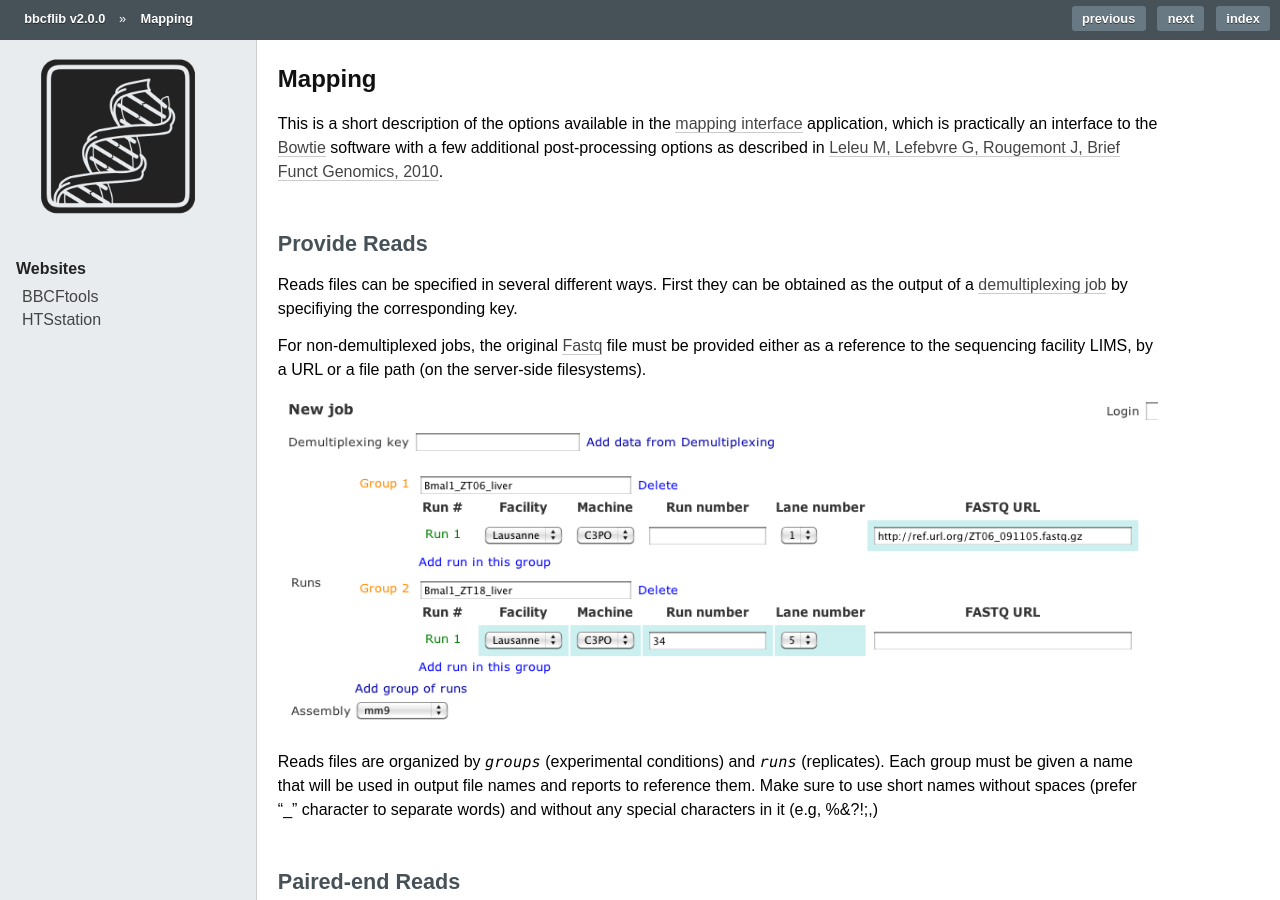
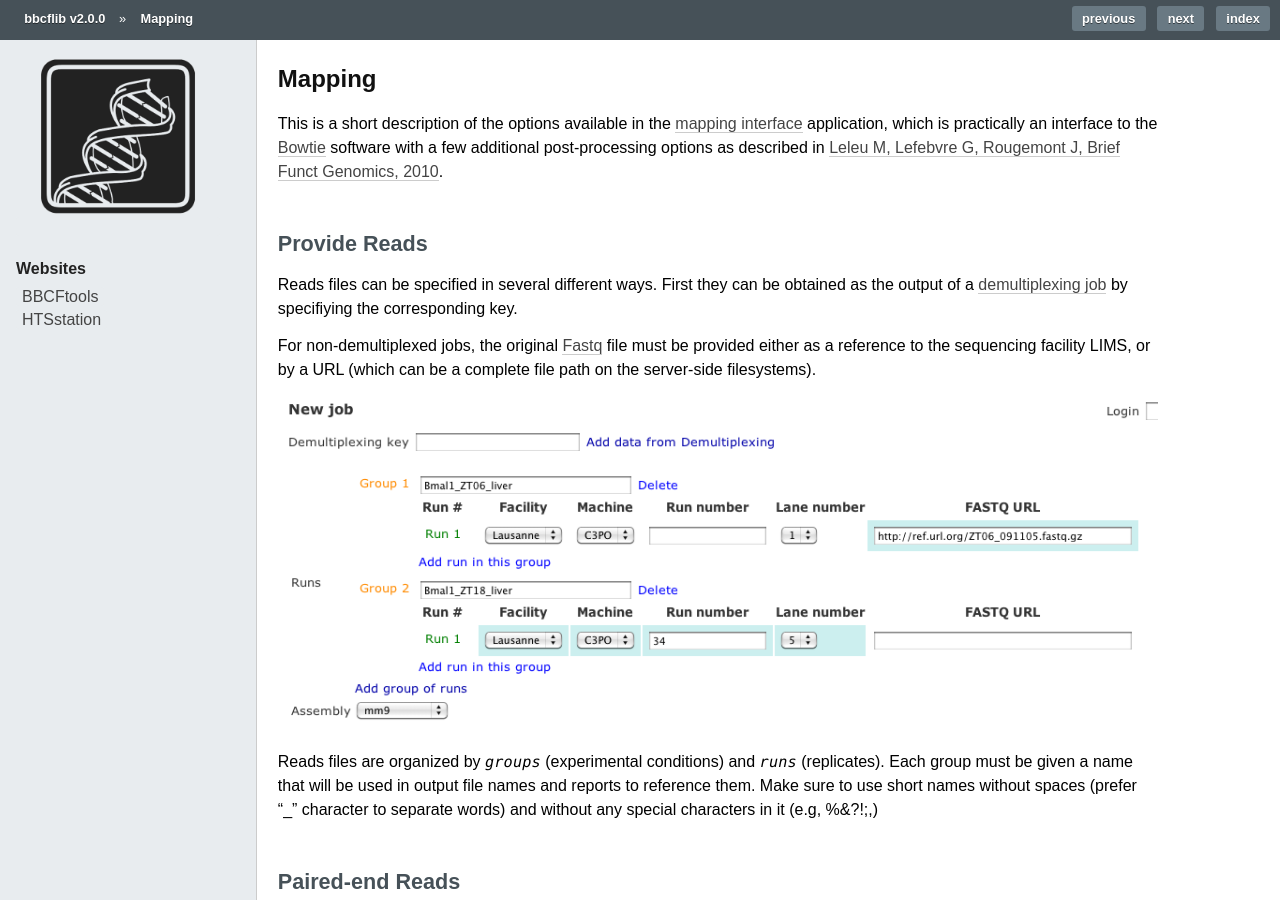
Before and after one commit to bbcf/bbcflib, a Sphinx documentation site: the page built from doc/tutorial_mapseq.rst, in a window 1280 px wide and 900 px high. Built offline with Sphinx 7.4.7, drawn with Linux system fonts in a browser that asks for light colours; formulas are drawn with MathJax 3; pages that are not in the unit, such as notebooks, are missing from menus.

Commit message:
doc clarification

```diff
--- a/doc/tutorial_config_files.rst
+++ b/doc/tutorial_config_files.rst
@@ -212,7 +212,7 @@ In the mapping module, the following options are valid, with the following defau
 
 See :py:func:`bbcflib.mapseq.map_reads` for the arguments that can be passed via `map_args`, for example, to use custom bowtie options, the number of hits allowed for each read and the expected enrichement ratio::
 
-    map_args={"maxhits":1,"antibody_enrichment":100,"bwt_args":["-5","10","-n","1"]}
+    map_args={"maxhits":1,"antibody_enrichment":100,"bwt_args":["-5","10"]}
 
 To use "local" mapping mode with bowtie2::
 
--- a/doc/tutorial_mapseq.rst
+++ b/doc/tutorial_mapseq.rst
@@ -8,7 +8,7 @@ Provide Reads
 
 Reads files can be specified in several different ways. First they can be obtained as the output of a  `demultiplexing job <http://htsstation.epfl.ch/demultiplexing/>`_ by specifiying the corresponding key.
 
-For non-demultiplexed jobs, the original `Fastq <http://en.wikipedia.org/wiki/FASTQ_format>`_ file must be provided either as a reference to the sequencing facility LIMS, by a URL or a file path (on the server-side filesystems).
+For non-demultiplexed jobs, the original `Fastq <http://en.wikipedia.org/wiki/FASTQ_format>`_ file must be provided either as a reference to the sequencing facility LIMS, or by a URL (which can be a complete file path on the server-side filesystems).
 
 .. image:: images/mapseq_newjob.png
 
```
